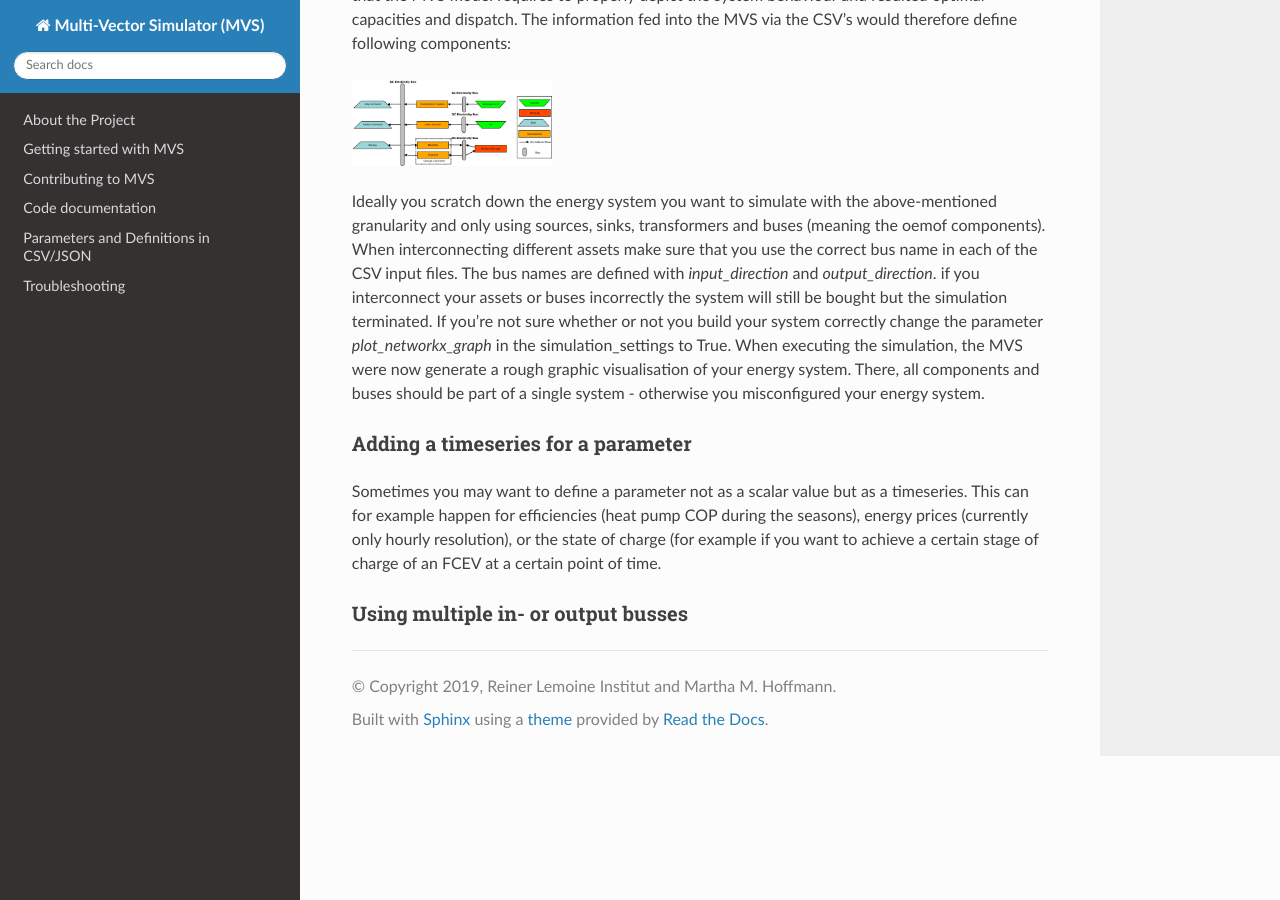
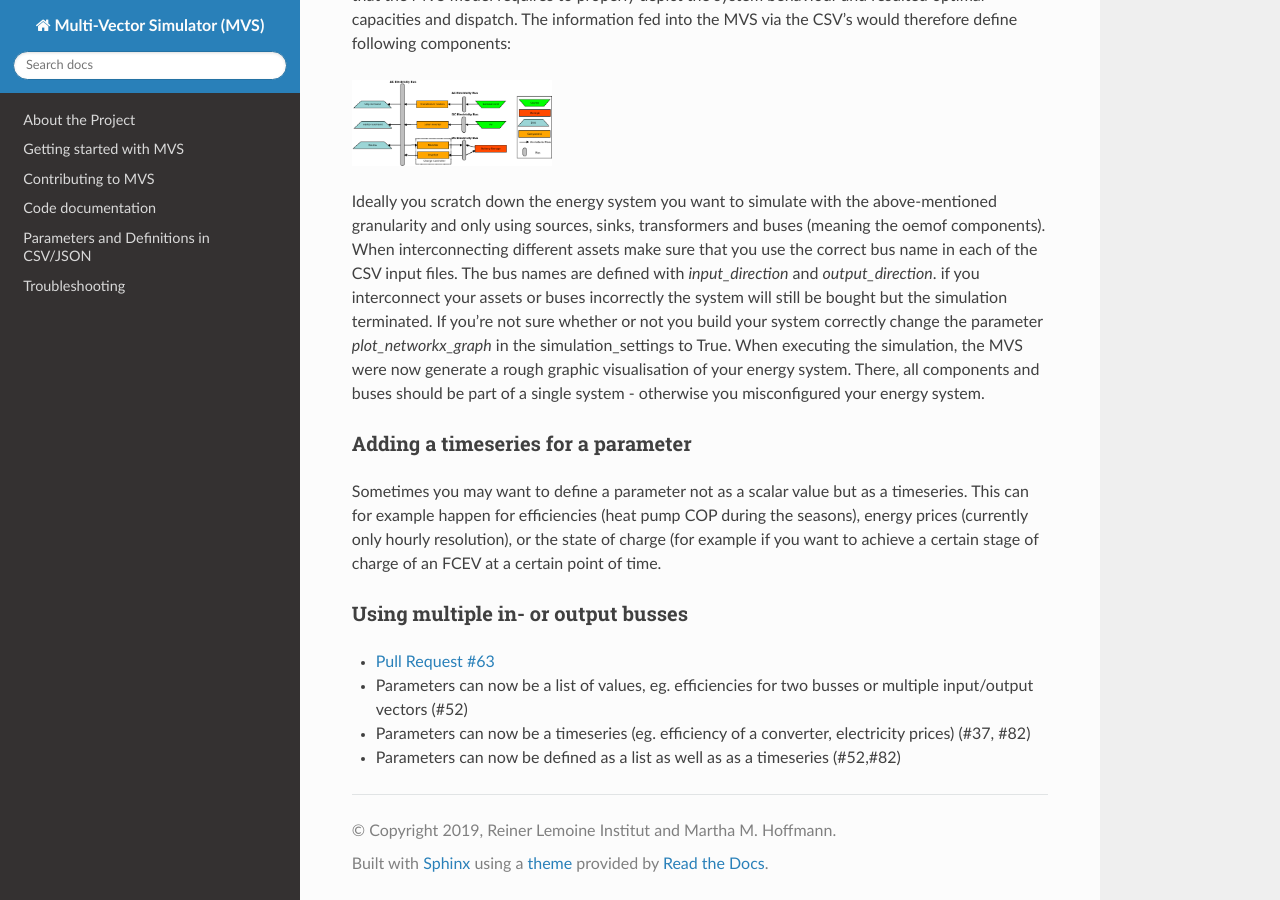
Before and after one commit to rl-institut/multi-vector-simulator, a Sphinx documentation site: the page built from docs/simulating_with_the_mvs.rst, in a window 1280 px wide and 900 px high, scrolled down 3113 px. Built offline with Sphinx 7.4.7 and the Read the Docs theme 2.0.0, drawn with Linux system fonts in a browser that asks for light colours.

Commit message:
Notes for writing the instructions

```diff
--- a/docs/simulating_with_the_mvs.rst
+++ b/docs/simulating_with_the_mvs.rst
@@ -81,3 +81,9 @@ Sometimes you may want to define a parameter not as a scalar value but as a time
 
 Using multiple in- or output busses
 ###################################
+
+- `Pull Request #63 <https://github.com/rl-institut/mvs_eland/pull/63>`_
+
+- Parameters can now be a list of values, eg. efficiencies for two busses or multiple input/output vectors (#52)
+- Parameters can now be a timeseries (eg. efficiency of a converter, electricity prices) (#37, #82)
+- Parameters can now be defined as a list as well as as a timeseries (#52,#82)
```
